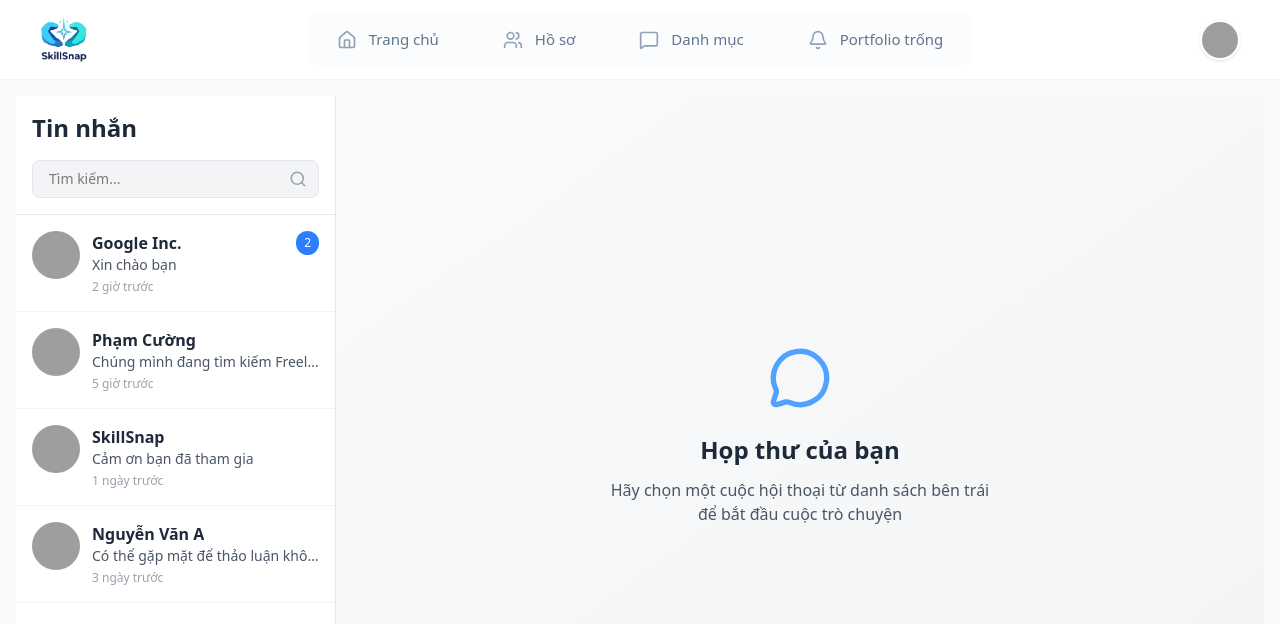
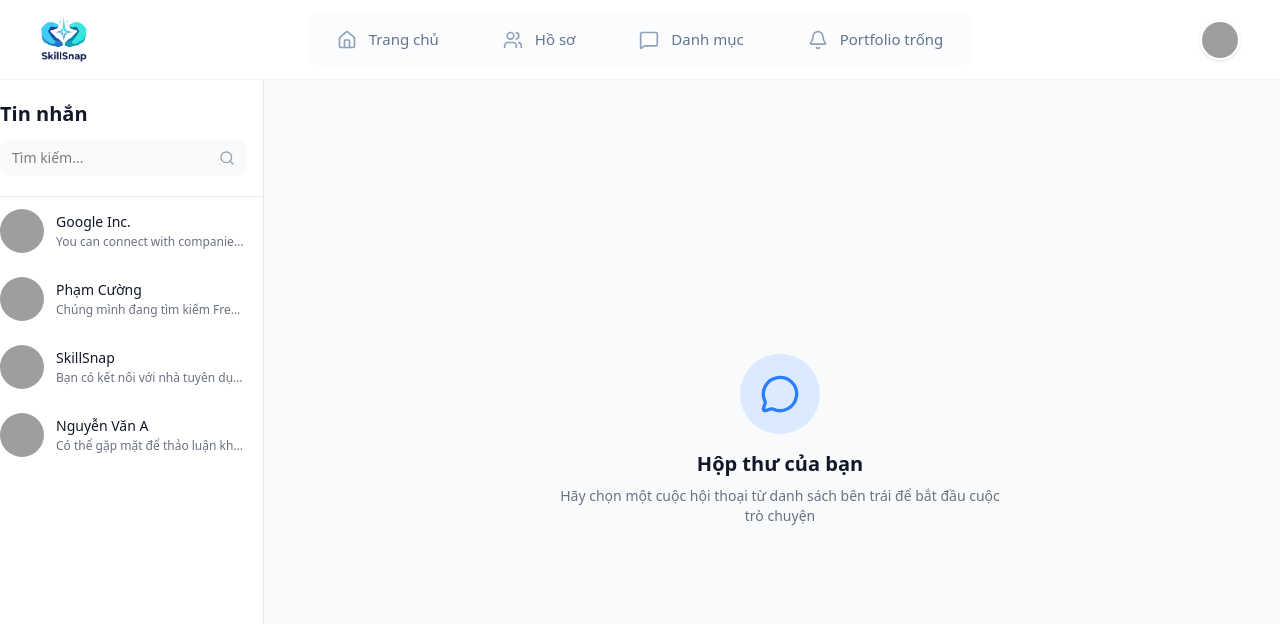
Before and after one commit to SEP490-CapstoneProject/SEP490_Web, a React (Vite) app: page /chat in a window 1280 px wide. Shown: the top 624 px of the page. Built offline with nearby package versions, Linux system fonts and the light colour scheme; grey boxes are pictures that could not be loaded.

Commit message:
fix styling for the web layout

```diff
--- a/src/components/common/WebLayout.tsx
+++ b/src/components/common/WebLayout.tsx
@@ -5,7 +5,7 @@ export function WebLayout() {
   return (
     <div className="min-h-screen bg-[#F8F9FA]">
       <Header />
-      <main className="max-w-360 mx-auto py-4 px-4 ">
+      <main >
         <Outlet />
       </main>
     </div>
--- a/src/components/pages/talent/ChatRoom.tsx
+++ b/src/components/pages/talent/ChatRoom.tsx
@@ -17,7 +17,7 @@ interface Conversation {
   connectionAvatar: string;
   lastMessage: string;
   lastMessageTime: string;
-  unreadCount: number;
+  description: string;
 }
 
 interface ChatRoomProps {
@@ -81,12 +81,12 @@ export default function ChatRoom({ conversations = mockConversations }: ChatRoom
   };
 
   return (
-    <div className="flex h-[calc(100vh-120px)] bg-white overflow-hidden">
+    <div className="flex h-[calc(100vh-80px)] bg-white -mx-4">
       {/* Left Sidebar - Conversations List */}
-      <div className="w-80 border-r border-gray-200 flex flex-col bg-white overflow-hidden">
+      <div className="w-[280px] border-r border-gray-200 flex flex-col bg-white">
         {/* Header */}
-        <div className="p-4 border-b border-gray-200">
-          <h1 className="text-2xl font-bold text-gray-800 mb-4">Tin nhắn</h1>
+        <div className="px-4 py-5 border-b border-gray-200">
+          <h1 className="text-xl font-semibold text-gray-900 mb-3">Tin nhắn</h1>
 
           {/* Search Box */}
           <div className="relative">
@@ -95,9 +95,9 @@ export default function ChatRoom({ conversations = mockConversations }: ChatRoom
               placeholder="Tìm kiếm..."
               value={searchQuery}
               onChange={(e) => setSearchQuery(e.target.value)}
-              className="w-full px-4 py-2 bg-gray-100 rounded-lg text-sm border border-gray-200 focus:outline-none focus:border-blue-400"
+              className="w-full px-3 py-2 bg-gray-50 rounded-lg text-sm border-0 focus:outline-none focus:ring-2 focus:ring-blue-100"
             />
-            <Search className="absolute right-3 top-2.5 text-gray-400" size={18} />
+            <Search className="absolute right-3 top-2.5 text-gray-400" size={16} />
           </div>
         </div>
 
@@ -108,34 +108,24 @@ export default function ChatRoom({ conversations = mockConversations }: ChatRoom
               <div
                 key={conversation.id}
                 onClick={() => handleSelectConversation(conversation)}
-                className={`p-4 border-b border-gray-100 cursor-pointer transition-all ${
+                className={`px-4 py-3 cursor-pointer transition-colors ${
                   selectedConversation?.id === conversation.id
-                    ? "bg-blue-50 border-l-4 border-l-blue-500"
+                    ? "bg-blue-50"
                     : "hover:bg-gray-50"
                 }`}
               >
-                <div className="flex items-start space-x-3">
+                <div className="flex items-center gap-3">
                   <img
                     src={conversation.connectionAvatar}
                     alt={conversation.connectionName}
-                    className="w-12 h-12 rounded-full object-cover"
+                    className="w-11 h-11 rounded-full object-cover flex-shrink-0"
                   />
                   <div className="flex-1 min-w-0">
-                    <div className="flex justify-between items-start">
-                      <h3 className="font-semibold text-gray-800 truncate">
+                    <h3 className="font-medium text-gray-900 text-sm truncate">
                       {conversation.connectionName}
                     </h3>
-                      {conversation.unreadCount > 0 && (
-                        <span className="ml-2 bg-blue-500 text-white text-xs px-2 py-1 rounded-full">
-                          {conversation.unreadCount}
-                        </span>
-                      )}
-                    </div>
-                    <p className="text-sm text-gray-600 truncate">
-                      {conversation.lastMessage}
-                    </p>
-                    <p className="text-xs text-gray-400 mt-1">
-                      {conversation.lastMessageTime}
+                    <p className="text-xs text-gray-500 truncate mt-0.5">
+                      {conversation.description}
                     </p>
                   </div>
                 </div>
@@ -150,27 +140,28 @@ export default function ChatRoom({ conversations = mockConversations }: ChatRoom
       </div>
 
       {/* Right Side - Chat Area */}
-      <div className="flex-1 flex flex-col">
+      <div className="flex-1 flex flex-col bg-white">
         {selectedConversation ? (
           <>
             {/* Chat Header */}
-            <div className="p-4 border-b border-gray-200 flex items-center space-x-3">
+            <div className="px-6 py-4 border-b border-gray-200 flex items-center gap-3">
               <img
                 src={selectedConversation.connectionAvatar}
                 alt={selectedConversation.connectionName}
                 className="w-10 h-10 rounded-full object-cover"
               />
               <div>
-                <h2 className="font-semibold text-gray-800">
+                <h2 className="font-semibold text-gray-900 text-base">
                   {selectedConversation.connectionName}
                 </h2>
               </div>
             </div>
 
             {/* Messages Area */}
-            <div className="flex-1 overflow-y-auto p-4 space-y-4">
+            <div className="flex-1 overflow-y-auto px-6 py-4 bg-gray-50">
               {messages.length > 0 ? (
-                messages.map((message) => (
+                <div className="space-y-4">
+                  {messages.map((message) => (
                     <div
                       key={message.id}
                       className={`flex ${
@@ -178,25 +169,26 @@ export default function ChatRoom({ conversations = mockConversations }: ChatRoom
                       }`}
                     >
                       <div
-                      className={`max-w-xs px-4 py-2 rounded-lg ${
+                        className={`max-w-md px-4 py-2.5 rounded-2xl ${
                           message.userId === 1
-                          ? "bg-blue-500 text-white rounded-br-none"
-                          : "bg-gray-200 text-gray-800 rounded-bl-none"
+                            ? "bg-blue-500 text-white rounded-br-sm"
+                            : "bg-white text-gray-900 rounded-bl-sm shadow-sm"
                         }`}
                       >
-                      <p className="text-sm">{message.content}</p>
+                        <p className="text-sm leading-relaxed">{message.content}</p>
                         <p
                           className={`text-xs mt-1 ${
                             message.userId === 1
                               ? "text-blue-100"
-                            : "text-gray-500"
+                              : "text-gray-400"
                           }`}
                         >
                           {message.createdAt}
                         </p>
                       </div>
                     </div>
-                ))
+                  ))}
+                </div>
               ) : (
                 <p className="text-center text-gray-400 mt-8">
                   Chưa có tin nhắn trong cuộc trò chuyện này
@@ -205,36 +197,39 @@ export default function ChatRoom({ conversations = mockConversations }: ChatRoom
             </div>
 
             {/* Input Area */}
-            <div className="p-4 border-t border-gray-200">
-              <div className="flex space-x-2">
+            <div className="px-6 py-4 border-t border-gray-200 bg-white">
+              <div className="flex items-center gap-3">
                 <input
                   type="text"
                   placeholder="Nhập tin nhắn..."
                   value={newMessage}
                   onChange={(e) => setNewMessage(e.target.value)}
                   onKeyPress={(e) => e.key === "Enter" && handleSendMessage()}
-                  className="flex-1 px-4 py-2 border border-gray-300 rounded-lg focus:outline-none focus:border-blue-400"
+                  className="flex-1 px-4 py-2.5 border border-gray-300 rounded-full text-sm focus:outline-none focus:border-blue-400 focus:ring-1 focus:ring-blue-400"
                 />
                 <button
                   onClick={handleSendMessage}
-                  className="bg-blue-500 text-white px-4 py-2 rounded-lg hover:bg-blue-600 transition-colors flex items-center space-x-2"
+                  className="bg-blue-500 text-white p-2.5 rounded-full hover:bg-blue-600 transition-colors flex items-center justify-center"
                 >
-                  <Send size={18} />
+                  <Send size={20} />
                 </button>
               </div>
             </div>
           </>
         ) : (
           /* Default View */
-          <div className="flex-1 flex flex-col items-center justify-center bg-gradient-to-br from-gray-50 to-gray-100">
-            <MessageCircle size={64} className="text-blue-400 mb-6" />
-            <h2 className="text-2xl font-bold text-gray-800 mb-3">
-              Họp thư của bạn
+          <div className="flex-1 flex flex-col items-center justify-center bg-gray-50">
+            <div className="flex flex-col items-center max-w-md text-center">
+              <div className="w-20 h-20 bg-blue-100 rounded-full flex items-center justify-center mb-4">
+                <MessageCircle size={40} className="text-blue-500" />
+              </div>
+              <h2 className="text-xl font-semibold text-gray-900 mb-2">
+                Hộp thư của bạn
               </h2>
-            <p className="text-gray-600 text-center max-w-sm">
-              Hãy chọn một cuộc hội thoại từ danh sách bên trái để bắt đầu cuộc
-              trò chuyện
+              <p className="text-gray-500 text-sm">
+                Hãy chọn một cuộc hội thoại từ danh sách bên trái để bắt đầu cuộc trò chuyện
               </p>
+            </div>
           </div>
         )}
       </div>
@@ -251,7 +246,7 @@ const mockConversations: Conversation[] = [
     connectionAvatar: "https://api.dicebear.com/7.x/avataaars/svg?seed=google",
     lastMessage: "Xin chào bạn",
     lastMessageTime: "2 giờ trước",
-    unreadCount: 2,
+    description: "You can connect with companies posting jobs...",
   },
   {
     id: 2,
@@ -260,7 +255,7 @@ const mockConversations: Conversation[] = [
     connectionAvatar: "https://api.dicebear.com/7.x/avataaars/svg?seed=pham",
     lastMessage: "Chúng mình đang tìm kiếm Freelancer đó",
     lastMessageTime: "5 giờ trước",
-    unreadCount: 0,
+    description: "Chúng mình đang tìm kiếm Freelancer để...",
   },
   {
     id: 3,
@@ -269,7 +264,7 @@ const mockConversations: Conversation[] = [
     connectionAvatar: "https://api.dicebear.com/7.x/avataaars/svg?seed=skillsnap",
     lastMessage: "Cảm ơn bạn đã tham gia",
     lastMessageTime: "1 ngày trước",
-    unreadCount: 0,
+    description: "Bạn có kết nối với nhà tuyên dụng...",
   },
   {
     id: 4,
@@ -278,6 +273,6 @@ const mockConversations: Conversation[] = [
     connectionAvatar: "https://api.dicebear.com/7.x/avataaars/svg?seed=nguyenvana",
     lastMessage: "Có thể gặp mặt để thảo luận không?",
     lastMessageTime: "3 ngày trước",
-    unreadCount: 0,
+    description: "Có thể gặp mặt để thảo luận không?",
   },
 ];
```
Lines whose indentation alone changed are shown as unchanged.
